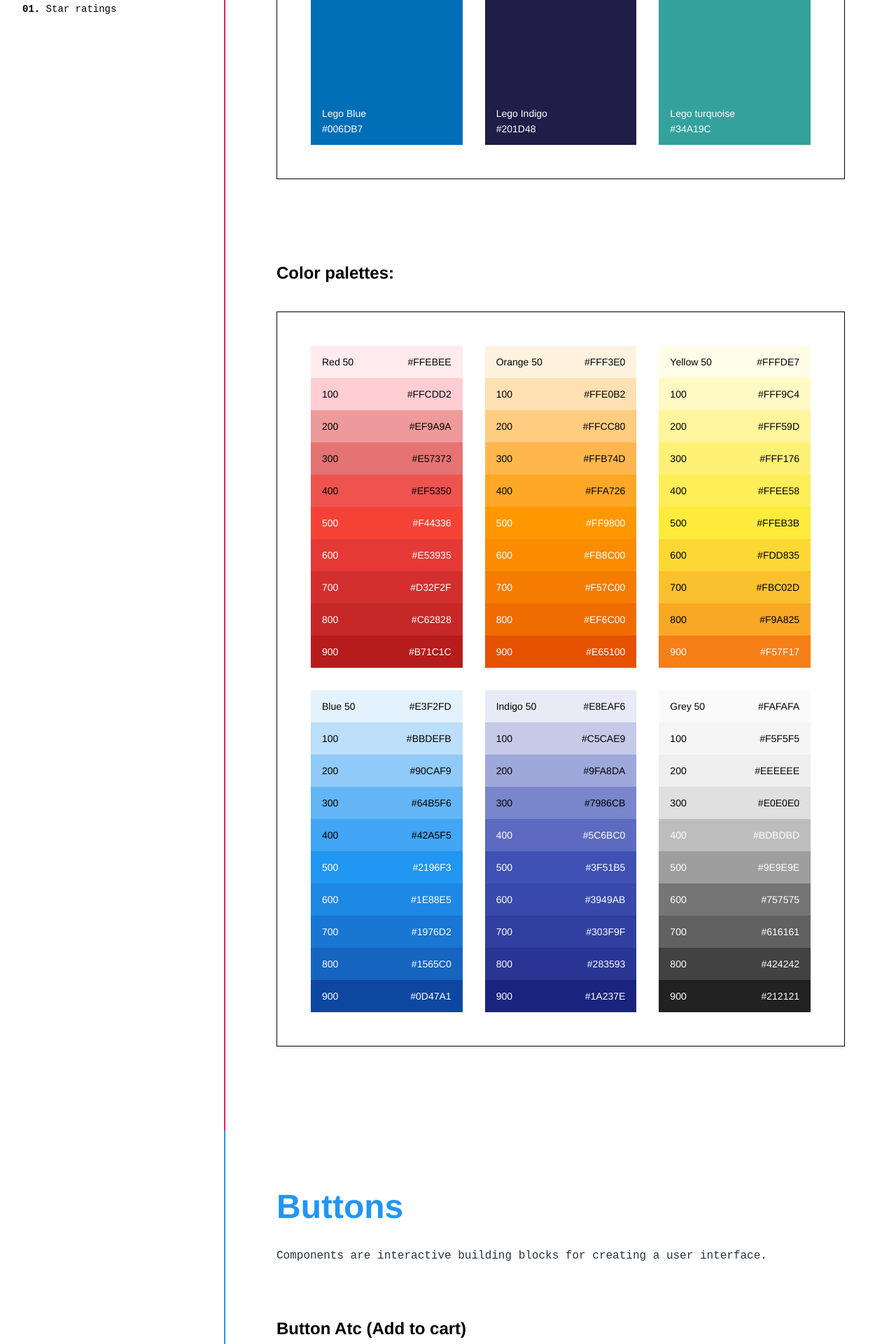
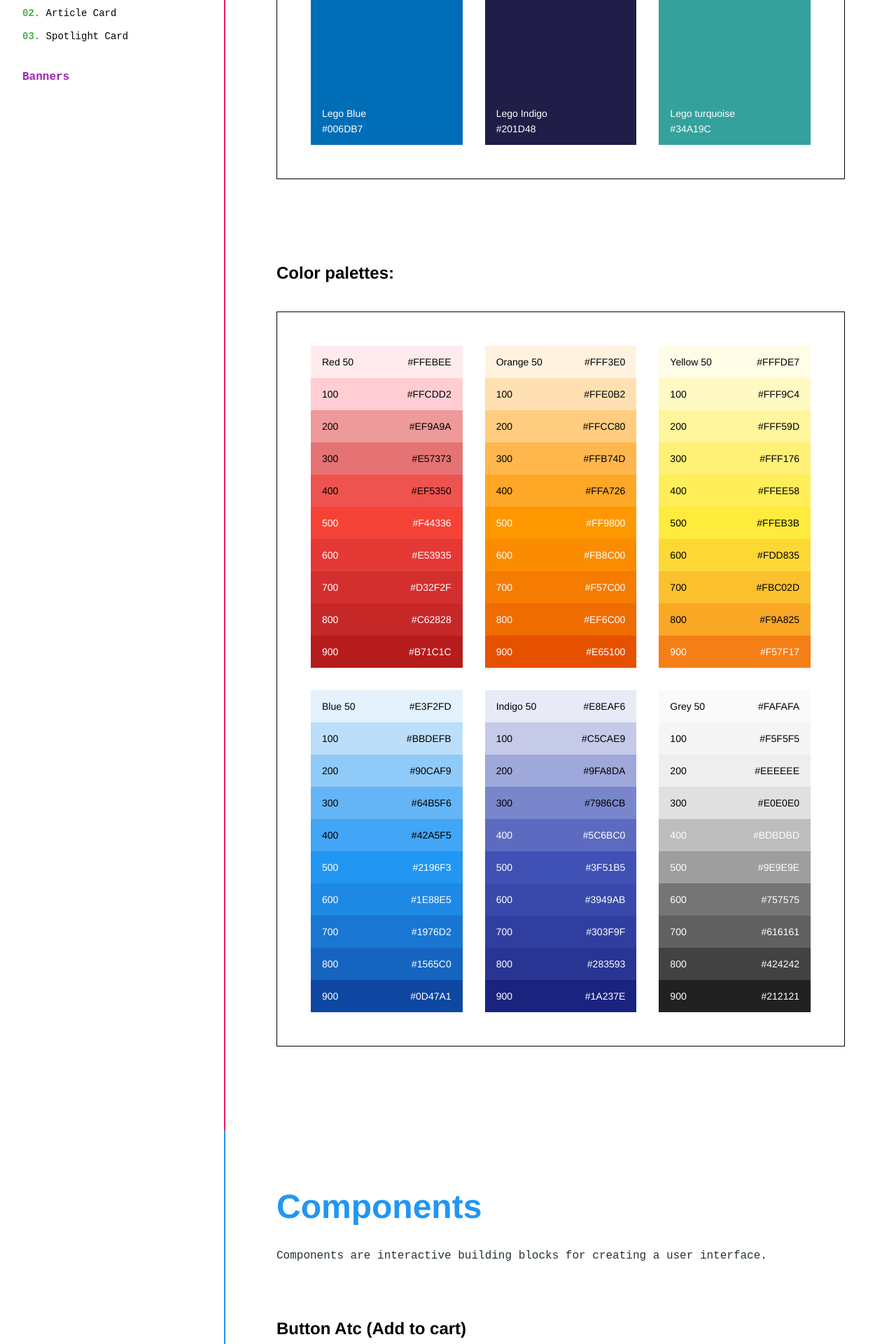
Before and after one commit to philip-morris-89/Lego, a React (Create React App) app in the folder my-app/: page /designsystemlibrary in a window 1280 px wide. Shown: the part 680-2600 px from the top of the page at 70% size. Built offline with nearby package versions, Linux system fonts and the light colour scheme.

Commit message:
Update Design system library

```diff
--- a/my-app/src/components/Pages/DesignSystemLibrary/DesignSystemLibrary.js
+++ b/my-app/src/components/Pages/DesignSystemLibrary/DesignSystemLibrary.js
@@ -13,6 +13,7 @@ import UiCard from "../../Ui/UiCard/UiCard";
 import UiCardItem from "../../Ui/UiCardItem/UiCardItem";
 import "./designSystemLibrary.css";
 import QuickLink from "../../Ui/QuickLink/QuickLink";
+import SpotlightCard from "../../Ui/SpotlightCard/SpotlightCard";
 
 function DesignSystemLibrary() {
   return (
@@ -59,13 +60,19 @@ function DesignSystemLibrary() {
             </ol>
           </li>
           <li>
-            <a href="#buttons">Buttons</a>
+            <a href="#components">Components</a>
             <ol>
               <li>
                 <a href="#buttonAtc">Button Add to cart (ATC)</a>
               </li>
               <li>
                 <a href="#buttonCta">Button Call to action (CTA)</a>
+              </li>
+              <li>
+                <a href="#ratings">Star ratings</a>
+              </li>
+              <li>
+                <a href="#quicklinks">Quick links</a>
               </li>
             </ol>
           </li>
@@ -75,14 +82,20 @@ function DesignSystemLibrary() {
               <li>
                 <a href="#productCard">Product Card</a>
               </li>
+              <li>
+                <a href="#articlecard">Article Card</a>
+              </li>
+              <li>
+                <a href="#spotlightcard">Spotlight Card</a>
+              </li>
             </ol>
           </li>
 
           <li>
-            <a href="#ratings">Ratings</a>
+            <a href="#banners">Banners</a>
             <ol>
               <li>
-                <a href="#starratings">Star ratings</a>
+                <a href="#banners">Landing pages</a>
               </li>
             </ol>
           </li>
@@ -180,12 +193,12 @@ function DesignSystemLibrary() {
           </div>
         </section>
 
-        <hr id="buttons" />
+        <hr id="components" />
 
         <section className="designSystemLibrary--section section--buttons">
           <div className="designSystemLibrary--container">
             <header className="designSystemLibrary--header">
-              <h1>Buttons</h1>
+              <h1>Components</h1>
               <p>
                 Components are interactive building blocks for creating a user
                 interface.
@@ -197,8 +210,6 @@ function DesignSystemLibrary() {
             <UiCard
               title="Button Atc (Add to cart)"
               description="The button comes with two variants: primary and secondary."
-              codesnippet='<ButtonAtc color="primary">Add to cart</ButtonAtc>'
-              codesnippet1='<ButtonAtc color="secondary">Add to cart</ButtonAtc>'
             >
               <UiCardItem title="Primary" component="ButtonAtc1"></UiCardItem>
               <UiCardItem title="Secondary" component="ButtonAtc2"></UiCardItem>
@@ -207,9 +218,9 @@ function DesignSystemLibrary() {
             <UiCard
               title="Button Atc (Sizes)"
               description="The button comes with three variants: small, medium and large."
-              codesnippet='<ButtonAtc size="small">Add to cart</ButtonAtc>'
-              codesnippet1='<ButtonAtc size="medium">Add to cart</ButtonAtc>'
-              codesnippet2='<ButtonAtc size="large">Add to cart</ButtonAtc>'
+              codesnippet='<ButtonAtc color="primary" size="small">Add to cart</ButtonAtc>'
+              codesnippet1='<ButtonAtc color="primary" size="medium">Add to cart</ButtonAtc>'
+              codesnippet2='<ButtonAtc color="primary" size="large">Add to cart</ButtonAtc>'
             >
               <UiCardItem title="Small" component="ButtonAtc3"></UiCardItem>
               <UiCardItem title="Medium" component="ButtonAtc4"></UiCardItem>
@@ -221,9 +232,9 @@ function DesignSystemLibrary() {
             <UiCard
               title="Button CTA (Call to action)"
               description="The button comes with two colors: Black and White."
-              codesnippet="<ButtonCta>Scopri di più</ButtonCta>"
-              codesnippet1='<ButtonCta color="white">Scopri di più</ButtonCta>}'
-              codesnippet2='<ButtonCta color="black" theme="outline">Scopri di più</ButtonCta>'
+              codesnippet='<ButtonCta color="black" theme="solid" shape="rectangle">Scopri di più</ButtonCta>'
+              codesnippet1='<ButtonCta color="white" theme="solid" shape="rectangle">Scopri di più</ButtonCta>'
+              codesnippet2='<ButtonCta color="black" theme="outline" shape="rectangle">Scopri di più</ButtonCta>'
               color="yellow"
             >
               <UiCardItem
@@ -250,6 +261,50 @@ function DesignSystemLibrary() {
               <UiCardItem title="Small" component="ButtonCta7"></UiCardItem>
               <UiCardItem title="Medium" component="ButtonCta8"></UiCardItem>
               <UiCardItem title="Large" component="ButtonCta9"></UiCardItem>
+            </UiCard>
+
+            <hr id="ratings" />
+
+            <UiCard
+              title="Star Ratings"
+              description="Ratings are used to display product review scores"
+              codesnippet="<RatingStar score={0} />"
+              codesnippet1="<RatingStar score={3} />"
+              codesnippet2="<RatingStar score={5} />"
+            >
+              <UiCardItem>
+                <RatingStar score={0} />
+              </UiCardItem>
+              <UiCardItem>
+                <RatingStar score={3} />
+              </UiCardItem>
+              <UiCardItem>
+                <RatingStar score={5} />
+              </UiCardItem>
+            </UiCard>
+
+            <hr id="quicklinks" />
+
+            <UiCard
+              title="Quick Links"
+              description="Add description"
+              codesnippet="<QuickLink linkImmagine='url' titolo='Title' link='url'>"
+            >
+              <UiCardItem>
+                <QuickLink
+                  linkImmagine="https://www.lego.com/cdn/cs/set/assets/blt985c185e9456faed/Generic-Site-Wave-1-Exclusive-202208-Quicklink.png?fit=crop&format=png&width=80&height=65&dpr=3"
+                  titolo="Set esclisivi"
+                />
+              </UiCardItem>
+              <UiCardItem>
+                <QuickLink
+                  linkImmagine="https://www.lego.com/cdn/cs/set/assets/blt000ef33faa9bca80/offers_Promos-Home-2021-Quicklink.png?fit=crop&format=png&width=80&height=65&dpr=3"
+                  titolo="Offerte"
+                />
+              </UiCardItem>
+              <UiCardItem>
+                <QuickLink />
+              </UiCardItem>
             </UiCard>
           </div>
         </section>
@@ -298,7 +353,7 @@ function DesignSystemLibrary() {
               </UiCardItem>
             </UiCard>
 
-            <hr id="articleCard" />
+            <hr id="articlecard" />
             <UiCard
               title="Article Card"
               description="The article card shows a preview of an article page"
@@ -311,76 +366,31 @@ function DesignSystemLibrary() {
                 <ArticleCard />
               </UiCardItem>
             </UiCard>
-          </div>
-        </section>
 
-        <hr id="ratings" />
-
-        <section className="designSystemLibrary--section section--ratings">
-          <div className="designSystemLibrary--container">
-            <header className="designSystemLibrary--header">
-              <h1>Ratings</h1>
-              <p>
-                Components are interactive building blocks for creating a user
-                interface.
-              </p>
-            </header>
-
-            <hr id="productCard" />
-
+            <hr id="spotlightcard" />
             <UiCard
-              title="Star Ratings"
-              description="Add description"
-              codesnippet="<RatingStar score={0} />"
-              codesnippet1="<RatingStar score={3} />"
-              codesnippet2="<RatingStar score={5} />"
+              title="Spotlight Card"
+              description="The spotlight card shows articles that are highlighted."
+              codesnippet='<SpotlightCard
+              imgDesktop="url"
+              imgMobile="url"
+              logo="url"
+              title="Card title"
+              subtitle="Description"
+              linktitle="Button title"
+              link="./"
+            />'
             >
               <UiCardItem>
-                <RatingStar score={0} />
-              </UiCardItem>
-              <UiCardItem>
-                <RatingStar score={3} />
-              </UiCardItem>
-              <UiCardItem>
-                <RatingStar score={5} />
-              </UiCardItem>
-            </UiCard>
-          </div>
-        </section>
-
-        <hr id="quickLinks" />
-
-        <section className="designSystemLibrary--section section--quicklinks">
-          <div className="designSystemLibrary--container">
-            <header className="designSystemLibrary--header">
-              <h1>Quick links</h1>
-              <p>
-                Components are interactive building blocks for creating a user
-                interface.
-              </p>
-            </header>
-
-            <hr id="quickLinks" />
-
-            <UiCard
-              title="Quick Links"
-              description="Add description"
-              codesnippet="<QuickLink linkImmagine='url' titolo='Title' link='url'>"
-            >
-              <UiCardItem>
-                <QuickLink
-                  linkImmagine="https://www.lego.com/cdn/cs/set/assets/blt985c185e9456faed/Generic-Site-Wave-1-Exclusive-202208-Quicklink.png?fit=crop&format=png&width=80&height=65&dpr=3"
-                  titolo="Set esclisivi"
+                <SpotlightCard
+                  imgDesktop="https://www.lego.com/cdn/cs/set/assets/blt3c0b04b63c6a2e93/10307-Exclusive-202211-PS-Block-Mixed-Large.jpg?fit=crop&format=webply&quality=80&width=650&height=720&dpr=2"
+                  imgMobile="https://www.lego.com/cdn/cs/set/assets/blt4b9756a12ffb0392/10307-Exclusive-202211-PS-Block-Mixed-Mobile.jpg?fit=crop&format=webply&quality=80&width=375&height=260&dpr=1.5"
+                  logo="https://www.lego.com/cdn/cs/set/assets/bltdb8d448dcc06cf2b/icons-logo-neg-600w.png?format=png&height=60&dpr=1.5"
+                  title="Da Parigi con amore"
+                  subtitle="Costruisci un tributo alla città delle luci con il nuovo set Tour Eiffel."
+                  linktitle="Compra ora"
+                  link="./"
                 />
-              </UiCardItem>
-              <UiCardItem>
-                <QuickLink
-                  linkImmagine="https://www.lego.com/cdn/cs/set/assets/blt000ef33faa9bca80/offers_Promos-Home-2021-Quicklink.png?fit=crop&format=png&width=80&height=65&dpr=3"
-                  titolo="Offerte"
-                />
-              </UiCardItem>
-              <UiCardItem>
-                <QuickLink />
               </UiCardItem>
             </UiCard>
           </div>
--- a/my-app/src/components/Pages/DesignSystemLibrary/designSystemLibrary.css
+++ b/my-app/src/components/Pages/DesignSystemLibrary/designSystemLibrary.css
@@ -60,6 +60,12 @@
 }
 .designSystemLibrary--aside ul > li:nth-child(3) > a, .designSystemLibrary--aside ul > li:nth-child(3) ol li {
   color: var(--green-500);
+}
+.designSystemLibrary--aside ul > li:nth-child(4) > a, .designSystemLibrary--aside ul > li:nth-child(4) ol li {
+  color: var(--purple-500);
+}
+.designSystemLibrary--aside ul > li:nth-child(5) > a, .designSystemLibrary--aside ul > li:nth-child(5) ol li {
+  color: var(--orange-500);
 }
 .designSystemLibrary--aside ul > li > a {
   font-size: 1rem;
--- a/my-app/src/components/Pages/DesignSystemLibrary/designSystemLibrary.scss
+++ b/my-app/src/components/Pages/DesignSystemLibrary/designSystemLibrary.scss
@@ -2,6 +2,8 @@ $aside-width-size: 25%;
 $section-1-color: var(--pink-500);
 $section-2-color: var(--blue-500);
 $section-3-color: var(--green-500);
+$section-4-color: var(--purple-500);
+$section-5-color: var(--orange-500);
 
 .designSystemLibrary {
   display: flex;
@@ -51,8 +53,7 @@ $section-3-color: var(--green-500);
       font-weight: bold;
       margin-left: 2rem;
     }
-
-  }// Header
+  } // Header
 
   ul {
     display: flex;
@@ -79,6 +80,16 @@ $section-3-color: var(--green-500);
       color: $section-3-color;
     }
 
+    & > li:nth-child(4) > a,
+    & > li:nth-child(4) ol li {
+      color: $section-4-color;
+    }
+
+    & > li:nth-child(5) > a,
+    & > li:nth-child(5) ol li {
+      color: $section-5-color;
+    }
+
     & > li > a {
       font-size: 1rem;
       color: black;
@@ -92,7 +103,7 @@ $section-3-color: var(--green-500);
         text-decoration: underline;
       }
     }
-  }// Ul
+  } // Ul
 
   ol {
     display: flex;
@@ -116,7 +127,7 @@ $section-3-color: var(--green-500);
       font-weight: normal;
     }
   }
-}// Design System aside
+} // Design System aside
 
 .designSystemLibrary--main {
   display: flex;
--- a/my-app/src/components/Pages/Home/home.css
+++ b/my-app/src/components/Pages/Home/home.css
@@ -4,7 +4,7 @@
 }
 
 .quickLinks {
-  margin-top: 2rem;
+  margin-top: 4rem;
 }
 
 .inEvidenza-container {
```
Also changed, not shown: 1 other file (tests, documents, lock files or other folders).
